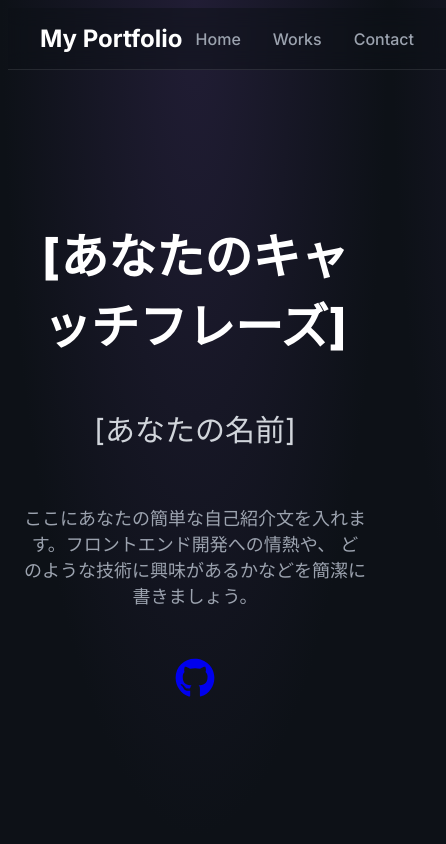
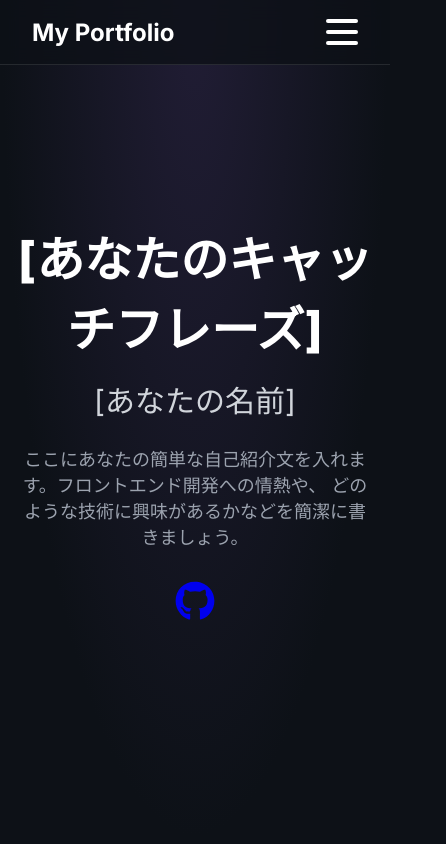
Before and after one commit to yuuto0816/profile-site, a Next.js app: page / in a window 390 px wide. Shown: the top 844 px of the page, 446 px wide, since content can reach past the window. Built offline with nearby package versions, Linux system fonts and the light colour scheme.

Commit message:
feat: ドロップダウン式のハンバーガーメニューを実装

```diff
--- a/src/app/globals.css
+++ b/src/app/globals.css
@@ -1,3 +1,14 @@
+/* 全ての要素に適用する、モダンなCSSリセット */
+html,
+body,
+*,
+*::before,
+*::after {
+  box-sizing: border-box;
+  margin: 0;
+  padding: 0;
+}
+
 body {
   color: white;
   /* 単色の黒から、深みのあるグラデ-ションに変更 */
--- a/src/app/page.module.css
+++ b/src/app/page.module.css
@@ -36,6 +36,8 @@
   font-weight: 800; /* extra-bold */
   color: white;
   animation: slideInFromTop 1s ease-out, fadeIn 1s ease-out;
+  overflow-wrap: break-word;
+  word-break: break-word;
 }
 
 .name {
--- a/src/components/Header.module.css
+++ b/src/components/Header.module.css
@@ -1,10 +1,13 @@
+/* =================================== */
+/* Header 全体のスタイル                 */
+/* =================================== */
 .header {
   width: 100%;
   padding: 1rem 2rem;
-  background-color: rgba(13, 17, 23, 0.5); /* 背景のグラデーションが少し透けるように半透明にする */
-  backdrop-filter: blur(10px); /* すりガラス効果 */
+  background-color: rgba(13, 17, 23, 0.8); /* 背景を少し濃く */
+  backdrop-filter: blur(10px);
   border-bottom: 1px solid rgba(255, 255, 255, 0.1);
-  position: sticky; /* スクロールしても画面上部に固定する */
+  position: sticky;
   top: 0;
   z-index: 50;
 }
@@ -15,53 +18,155 @@
   display: flex;
   justify-content: space-between;
   align-items: center;
+  position: relative; /* ドロップダウンメニューの基準位置にする */
 }
 
 .logo a {
-  font-size: 1.5rem; /* 24px */
+  font-size: 1.5rem;
   font-weight: 700;
   color: white;
   text-decoration: none;
 }
 
-.nav ul {
+/* =================================== */
+/* PC用ナビゲーションのスタイル          */
+/* =================================== */
+.pcNav ul {
   display: flex;
-  gap: 2rem; /* リンク間の余白 */
+  gap: 2rem;
   list-style: none;
   padding: 0;
   margin: 0;
 }
 
-.nav a {
-  font-size: 1rem; /* 16px */
+.pcNav a {
+  font-size: 1rem;
   font-weight: 500;
-  color: #9ca3af; /* gray-400 */
+  color: #9ca3af;
   text-decoration: none;
   position: relative;
   padding-bottom: 0.5rem;
   transition: color 0.3s ease;
 }
 
-/* ホバーエフェクト */
-.nav a:hover {
+.pcNav a:hover {
   color: white;
 }
 
-/* ホバー時に下線がアニメーションで表示される */
-.nav a::after {
+.pcNav a::after {
   content: '';
   position: absolute;
   bottom: 0;
   left: 0;
   width: 100%;
   height: 2px;
-  background-color: #a78bfa; /* violet-400 */
+  background-color: #a78bfa;
   transform: scaleX(0);
   transform-origin: bottom right;
   transition: transform 0.3s ease;
 }
 
-.nav a:hover::after {
+.pcNav a:hover::after {
   transform: scaleX(1);
   transform-origin: bottom left;
 }
+
+
+/* =================================== */
+/* ハンバーガーメニュー関連 (新デザイン) */
+/* =================================== */
+
+/* ハンバーガーアイコンのボタン */
+.hamburgerButton {
+  display: none;
+  flex-direction: column;
+  justify-content: space-around;
+  width: 2rem;
+  height: 2rem;
+  background: transparent;
+  border: none;
+  cursor: pointer;
+  padding: 0;
+  z-index: 60;
+}
+
+.hamburgerButton span {
+  width: 2rem;
+  height: 0.25rem;
+  background: white;
+  border-radius: 10px;
+  transition: all 0.3s ease-in-out;
+  position: relative;
+  transform-origin: center;
+}
+
+/* モバイル用ドロップダウンメニュー */
+.mobileMenu {
+  position: absolute;
+  top: 150%; /* ヘッダーのすぐ下から開始 */
+  right: 0;
+  width: 200px;
+  background-color: #1f2937;
+  border-radius: 8px;
+  box-shadow: 0 10px 25px rgba(0, 0, 0, 0.2);
+  padding: 0.5rem;
+  /* 初期状態（非表示） */
+  opacity: 0;
+  transform: translateY(-10px);
+  visibility: hidden;
+  transition: opacity 0.3s ease, transform 0.3s ease, visibility 0.3s;
+}
+
+.mobileMenu nav ul {
+  list-style: none;
+  padding: 0;
+  margin: 0;
+}
+
+.mobileMenu nav a {
+  display: block;
+  text-decoration: none;
+  color: #d1d5db;
+  padding: 0.75rem 1rem;
+  border-radius: 6px;
+  transition: background-color 0.2s, color 0.2s;
+}
+
+.mobileMenu nav a:hover {
+  background-color: #374151;
+  color: white;
+}
+
+
+/* --- 開いたとき（.openクラスが付いた時）のスタイル --- */
+.mobileMenu.open {
+  opacity: 1;
+  transform: translateY(0);
+  visibility: visible;
+}
+
+.hamburgerButton.open span:nth-child(1) {
+  transform: rotate(45deg) translate(5px, 5px);
+}
+
+.hamburgerButton.open span:nth-child(2) {
+  opacity: 0;
+}
+
+.hamburgerButton.open span:nth-child(3) {
+  transform: rotate(-45deg) translate(5px, -5px);
+}
+
+
+/* =================================== */
+/* レスポンシブ設定 (画面が狭いとき)      */
+/* =================================== */
+@media (max-width: 768px) {
+  .pcNav {
+    display: none;
+  }
+
+  .hamburgerButton {
+    display: flex;
+  }
+}
--- a/src/components/Header.tsx
+++ b/src/components/Header.tsx
@@ -1,21 +1,52 @@
+"use client";
+
+import { useState } from 'react';
 import Link from 'next/link';
-import styles from './Header.module.css'; // 作成したCSSファイルをインポート
+import styles from './Header.module.css';
 
 const Header = () => {
+  const [isOpen, setIsOpen] = useState(false);
+
+  // メニューの開閉を切り替える関数
+  const toggleMenu = () => {
+    setIsOpen(!isOpen);
+  };
+
   return (
     <header className={styles.header}>
       <div className={styles.container}>
         <div className={styles.logo}>
-          <Link href="/">
-            My Portfolio
-          </Link>
+          <Link href="/">My Portfolio</Link>
         </div>
-        <nav className={styles.nav}>
+
+        {/* PC用ナビゲーション */}
+        <nav className={`${styles.nav} ${styles.pcNav}`}>
           <ul>
             <li><Link href="/">Home</Link></li>
             <li><Link href="/works">Works</Link></li>
-            {/* <li><Link href="/blog">Blog</Link></li> */}
             <li><Link href="/contact">Contact</Link></li>
+          </ul>
+        </nav>
+
+        {/* ハンバーガーアイコンのボタン */}
+        <button
+          className={`${styles.hamburgerButton} ${isOpen ? styles.open : ''}`}
+          onClick={toggleMenu}
+          aria-label="メニューを開閉する"
+        >
+          <span />
+          <span />
+          <span />
+        </button>
+      </div>
+
+      {/* モバイル用ドロップダウンメニュー */}
+      <div className={`${styles.mobileMenu} ${isOpen ? styles.open : ''}`}>
+        <nav>
+          <ul>
+            <li><Link href="/" onClick={toggleMenu}>Home</Link></li>
+            <li><Link href="/works" onClick={toggleMenu}>Works</Link></li>
+            <li><Link href="/contact" onClick={toggleMenu}>Contact</Link></li>
           </ul>
         </nav>
       </div>
```
